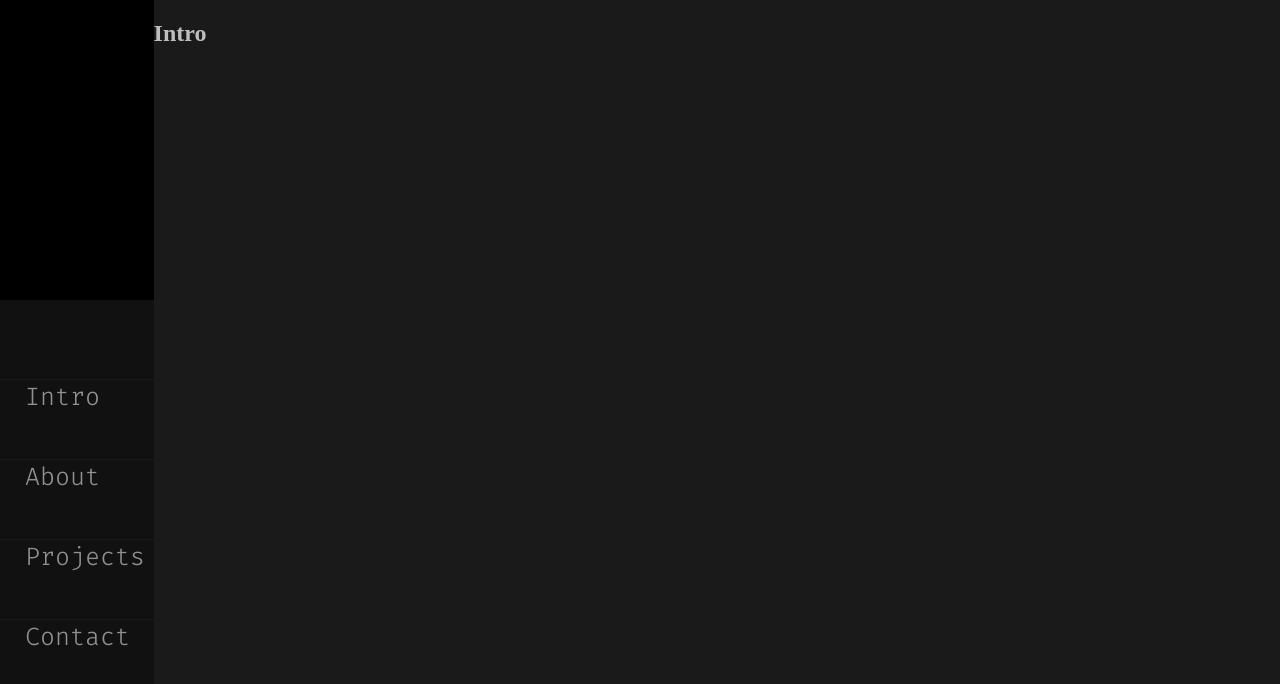
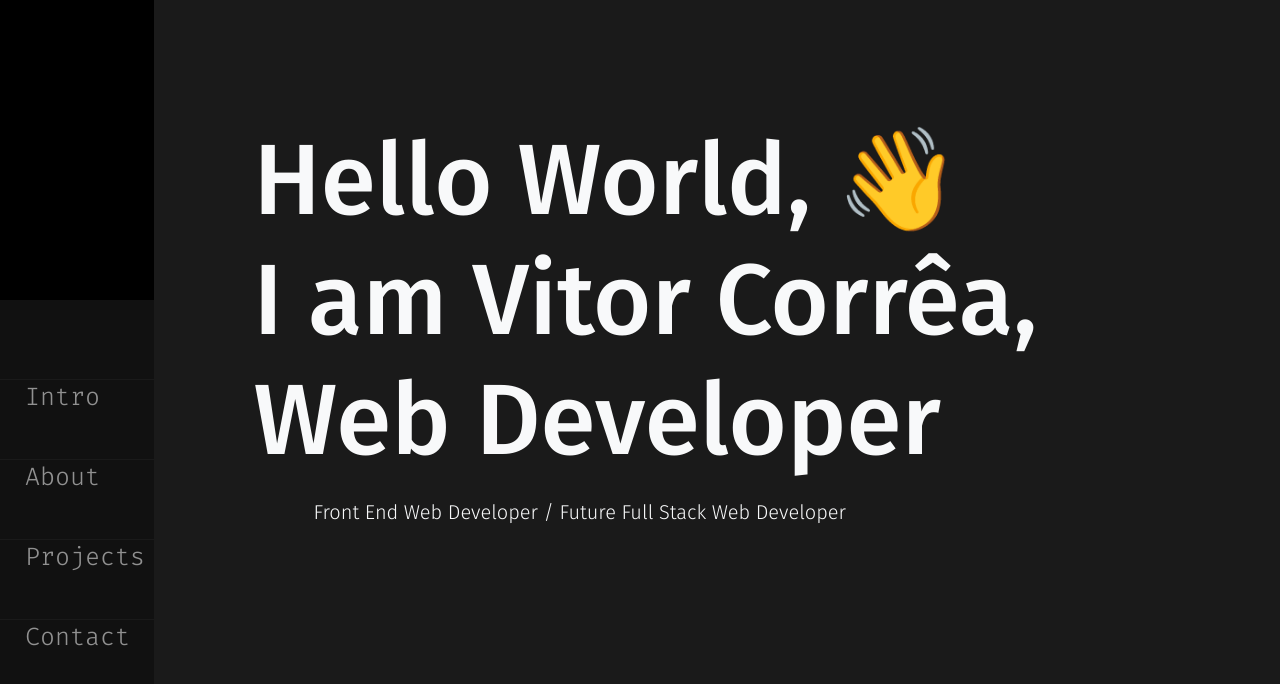
Before and after one commit to VitorCorrea18/VitorCorrea18.github.io, a React (Create React App) app: page / in a window 1280 px wide. Shown: the top 684 px of the page. Built offline with nearby package versions, Linux system fonts and the light colour scheme.

Commit message:
feat: adding the intro text

```diff
--- a/src/pages/intro.jsx
+++ b/src/pages/intro.jsx
@@ -3,7 +3,14 @@ import React from 'react';
 class Intro extends React.Component {
   render () {
     return (
-      <h1>Intro</h1>
+      <article className='intro_article'>
+        <h1 className='intro_title'>
+          Hello World, 👋 <br/>
+          I am Vitor Corrêa, <br/>
+          Web Developer <br/>
+        </h1>
+        <p className='intro_paragraph'>Front End Web Developer / Future Full Stack Web Developer </p>
+      </article>
     );
   }
 }
--- a/src/styles/index.css
+++ b/src/styles/index.css
@@ -1,7 +1,9 @@
 @import url('https://fonts.googleapis.com/css2?family=Fira+Code:wght@300;400;500&display=swap');
+@import url('https://fonts.googleapis.com/css2?family=Fira+Sans:ital,wght@0,300;0,400;0,500;1,300;1,400&family=Pridi:wght@200;300;400&display=swap');
 @import './desktop.css';
 @import './mobile.css';
 @import './navLabel.css';
+@import './intro.css';
 
 body {
   background-color: #1A1A1A;
--- /dev/null
+++ b/src/styles/intro.css
@@ -0,0 +1,18 @@
+.intro_article {
+  padding: 20px 100px;
+  color: #F8F9FA;
+}
+
+.intro_title {
+  font-family: 'Fira Sans', sans-serif;
+  font-weight: 500;
+  font-size: 100px;
+  margin-bottom: 0px;
+}
+
+.intro_paragraph {
+  font-family: 'Fira Sans', sans-serif;
+  font-weight: 100;
+  font-size: 20px;
+  margin-left: 60px;
+}
```
